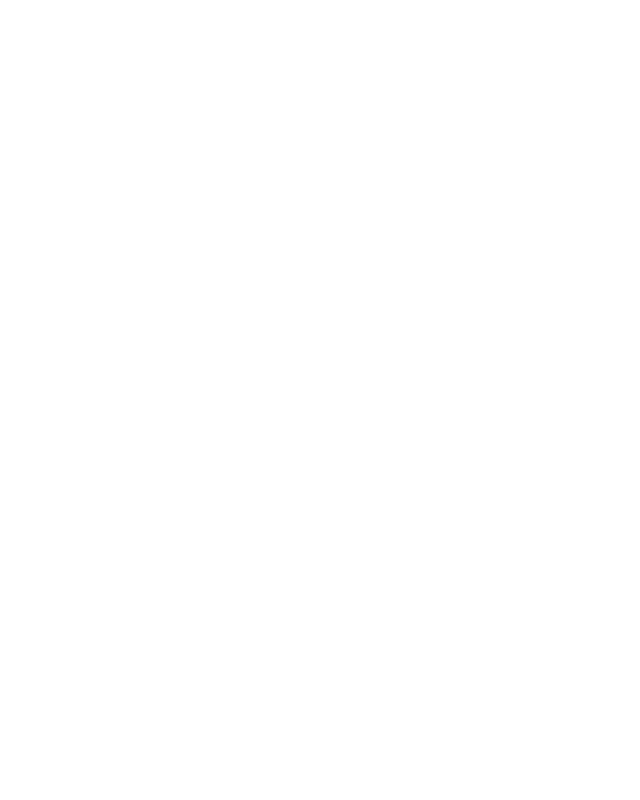
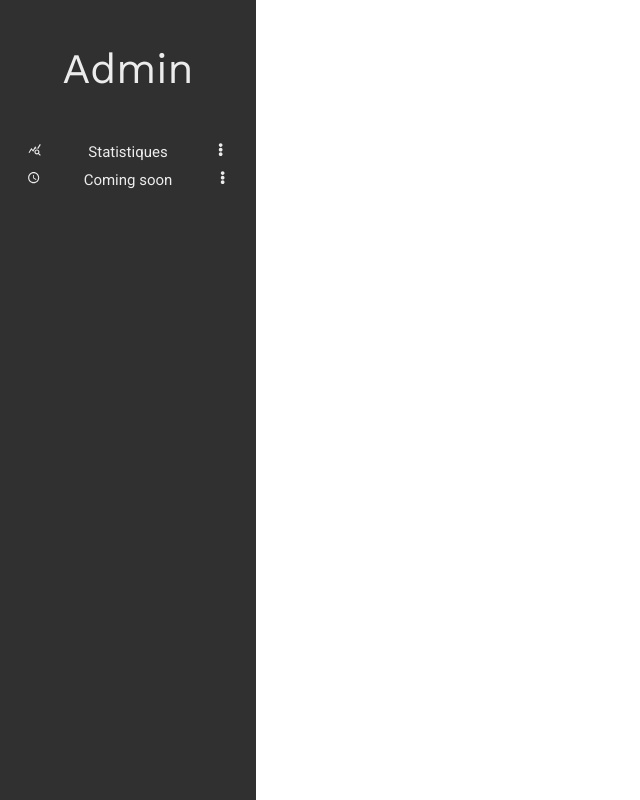
Before and after one commit to robinhotton/projet-fil-rouge_ib-formation, a React (Create React App) app: page / in a window 1280 px wide. Shown: the whole page, without its empty margins (0-640 px from the left). Built offline with nearby package versions, Linux system fonts and the light colour scheme.

Commit message:
feat: aside adminpage :sparkles:

```diff
--- a/src/assets/css/utils/fonts.scss
+++ b/src/assets/css/utils/fonts.scss
@@ -1,3 +1,5 @@
+@import "./variables.scss";
+
 // Création de classe pour les différents titres, sous titre et contenu
 .title {
   font-family: $worksans;
--- /dev/null
+++ b/src/components/aside/Aside.scss
@@ -0,0 +1,12 @@
+@import "../../assets/css/utils/fonts.scss";
+
+aside {
+    background: $black;
+    height: 100vh;
+    width: 20vw;
+}
+aside .title {
+    color: $light;
+    padding: 3rem;
+    text-align: center;
+}
--- /dev/null
+++ b/src/components/aside/Aside.tsx
@@ -0,0 +1,15 @@
+import AsideElement from "./AsideElement";
+import { MdQueryStats } from "react-icons/md";
+import { MdOutlineWatchLater } from "react-icons/md";
+import "./Aside.scss";
+
+const Aside = () => {
+  return (
+    <aside>
+      <h1 className="title">Admin</h1>
+      <AsideElement logo={<MdQueryStats />} nomCategorie="Statistiques" />
+      <AsideElement logo={<MdOutlineWatchLater />} nomCategorie="Coming soon" />
+    </aside>
+  );
+};
+export default Aside;
--- /dev/null
+++ b/src/components/aside/AsideElement.scss
@@ -0,0 +1,22 @@
+@import "../../assets/css/utils/fonts.scss";
+
+.asideElement button {
+    border: 1px solid transparent;
+    cursor: pointer;
+    color: $light;
+    background: $black;
+    padding: 0.25rem;
+    width: 100%;
+}
+
+.asideElement button:hover,
+.asideElement button.active {
+    border: 1px solid $light;
+
+}
+
+.asideElement button .Categorie {
+    display: flex;
+    flex-direction: row;
+    justify-content: space-around;
+}
--- /dev/null
+++ b/src/components/aside/AsideElement.tsx
@@ -0,0 +1,41 @@
+import "./AsideElement.scss";
+import React, { useState } from "react";
+import { FaEllipsisV } from "react-icons/fa";
+
+type AsideElementProps = {
+  logo: any;
+  nomCategorie: string;
+};
+
+const AsideElement: React.FC<AsideElementProps> = ({ logo, nomCategorie }) => {
+  const [onClick, setOnClick] = useState<boolean>(false);
+
+  const toggleOnClick = () => {
+    setOnClick(!onClick);
+  };
+
+  const dismissHandler = (event: React.FocusEvent<HTMLButtonElement>): void => {
+    if (event.currentTarget === event.target) {
+      setOnClick(false);
+    }
+  };
+
+  return (
+    <div className="asideElement">
+      <button
+        className={onClick ? "active" : undefined}
+        onClick={(): void => toggleOnClick()}
+        onBlur={(e: React.FocusEvent<HTMLButtonElement>): void =>
+          dismissHandler(e)
+        }
+      >
+        <div className="Categorie">
+          {logo}
+          <p className="content">{nomCategorie}</p>
+          <FaEllipsisV />
+        </div>
+      </button>
+    </div>
+  );
+};
+export default AsideElement;
--- a/src/pages/AdministrateurPage.tsx
+++ b/src/pages/AdministrateurPage.tsx
@@ -1,6 +1,12 @@
+import Aside from "../components/aside/Aside";
 import CardsController from "../components/card/CardsController";
 
 const AdministrateurPage = () => {
-  return <>{/* <CardsController /> */}</>;
+  return (
+    <>
+      <Aside />
+      {/* <CardsController /> */}
+    </>
+  );
 };
 export default AdministrateurPage;
```
